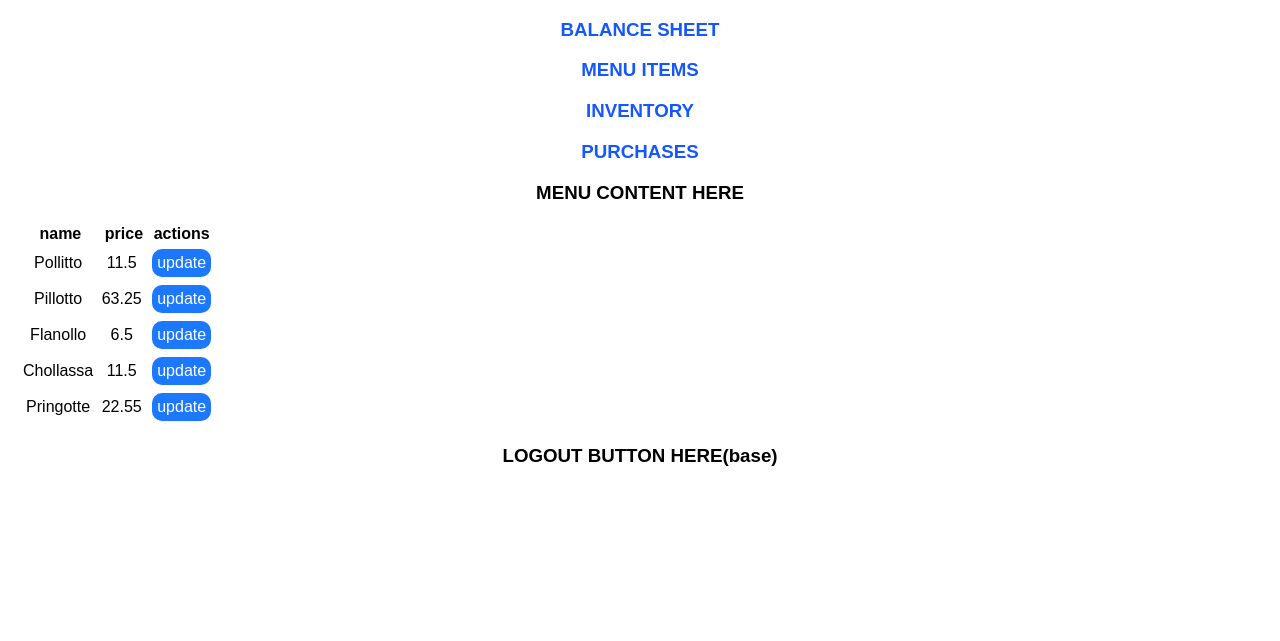
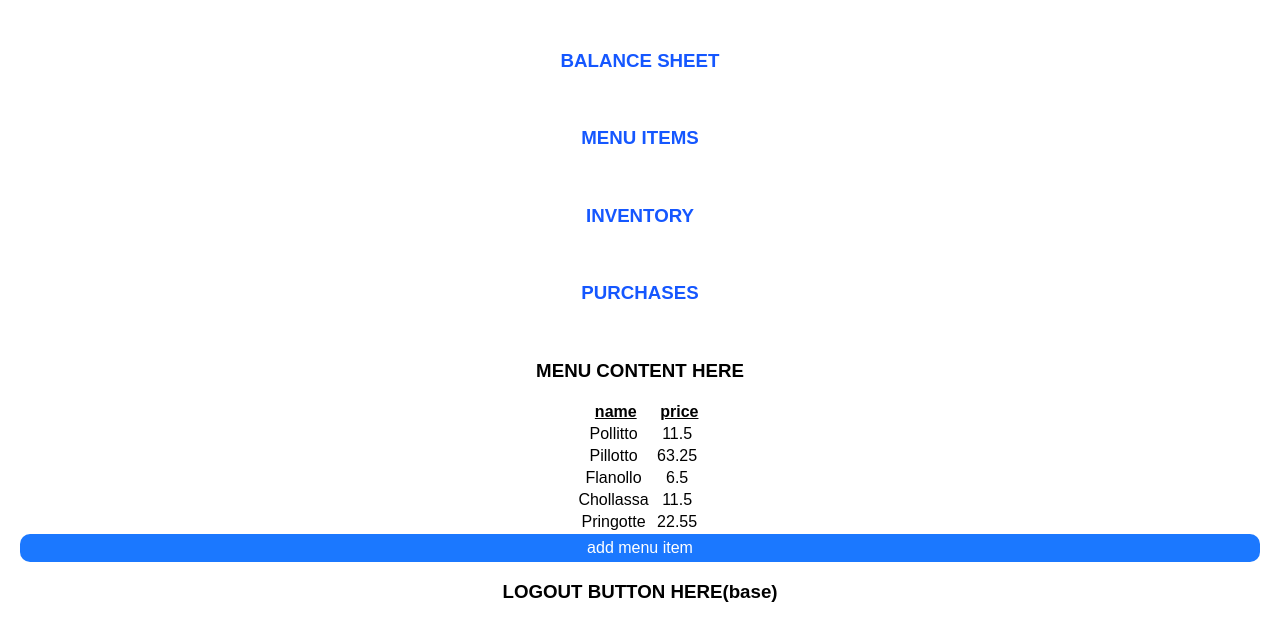
Before and after one commit to artyks/menuTools, a Django app: page /menu in a window 1280 px wide. Shown: the top 641 px of the page. Run offline with Django 3.2, Linux system fonts and the light colour scheme; data comes from the database, SQL or seed files in the repository.

Commit message:
menu items page done. It links to add menu item page

```diff
--- a/inventory/static/inventory/style.css
+++ b/inventory/static/inventory/style.css
@@ -37,7 +37,7 @@ header {
 
 .navbar {
   margin-top: 50px;
-  display: flex;
+  /* display: flex; */
   width: 100%;
 }
 
@@ -108,6 +108,11 @@ ul {
   position: relative;
 }
 
+table.line-table{
+    margin-left: auto;
+    margin-right: auto;
+}
+
 .line-table li::before {
   content: "";
   position: absolute;
@@ -168,3 +173,6 @@ a {
 a:hover {
   font-weight: bold;
 }
+thead {
+    text-decoration: underline;
+}
--- /dev/null
+++ b/inventory/templates/inventory/add_menu_item.html
@@ -0,0 +1,5 @@
+{% extends './base.html' %}
+{% block content %}
+<h3>ADD MENU ITEM CONTENT</h3>
+{{ block.super }}
+{% endblock %}
--- a/inventory/templates/inventory/home.html
+++ b/inventory/templates/inventory/home.html
@@ -1,11 +1,11 @@
 {% extends './base.html' %}
 {% block content %}
-<!-- <nav class="navbar"> -->
+<nav class="navbar">
 <a class="nav-item" href="{% url 'balancesheet' %}"><h3>BALANCE SHEET</h3></a>
 <a class="nav-item" href="{% url 'menu' %}"><h3>MENU ITEMS</h3></a>
 <a class="nav-item" href="{% url 'inventory' %}"><h3>INVENTORY</h3></a>
 <a class="nav-item" href="{% url 'purchases' %}"><h3>PURCHASES</h3></a>
-<!-- </nav> -->
+</nav>
 
 
 
--- a/inventory/templates/inventory/menu.html
+++ b/inventory/templates/inventory/menu.html
@@ -7,23 +7,23 @@
   <tr>
     <th>name</th>
     <th>price</th>
-    <th>actions</th>
   </tr>
 </thead>
 <tbody>
 {% for item in object_list %}
   <tr>
     <td>{{ item.title }}&nbsp;</td><td>{{ item.price }}&nbsp;</td>
-    <td><a href="#"
-        style="display: inherit; text-align: center; border-radius: 10px; text-decoration: none; color: #FFF; padding: 5px; background-color: #1B78FF;">update</a></td>
+
         {% endfor %}
 </tbody>
     </table>
-
+    <a href="{% url "add_menu_item" %}"
+        style="display: inherit; text-align: center; border-radius: 10px; text-decoration: none; color: #FFF; padding: 5px; background-color: #1B78FF;">add menu item</a></td>
 
 
 
 {% endblock %}
 
 <!-- save this anchor for later
-"{% url "update_menu_item" item.id %}" -->
+<!-- <td><a href="#"
+    style="display: inherit; text-align: center; border-radius: 10px; text-decoration: none; color: #FFF; padding: 5px; background-color: #1B78FF;">update</a></td> -->
--- a/inventory/urls.py
+++ b/inventory/urls.py
@@ -2,10 +2,12 @@ from django.urls import path
 from . import views
 
 urlpatterns = [
-    # path("", views.home, name="home"),#function-based, for dev only. delete eventually
+
     path('', views.Home.as_view(), name='home'),#this path won't be used after dev. home.html is not a complete page. the actual home page destination is balancesheet.html
     path('balancesheet', views.BalanceSheet.as_view(), name='balancesheet'),
     path('menu', views.Menu.as_view(), name='menu'),
     path('inventory', views.Inventory.as_view(), name='inventory'),
     path('purchases', views.Purchases.as_view(), name='purchases'),
+    #===paths for views that edit/create ITEMS
+    path('add_menu_item', views.CreateMenuItem.as_view(), name='add_menu_item'),
 ]
--- a/inventory/views.py
+++ b/inventory/views.py
@@ -25,7 +25,11 @@ class Menu(ListView):#template view for now, later ListView
 class Purchases(TemplateView):#template view for now, later ListView
     template_name = "inventory/purchases.html"
 
+#===CLASSES FOR ADDING ITEMS, BASED ON FORMS===
 
-
-# def balancesheet(request):
-    # return render(request, "inventory/balancesheet.html")
+# class CreateMenuItem(CreateView):
+#   model = Line#update
+#   template_name = "inventory/add_menu_item.html"
+#   form_class = LineForm#update
+class CreateMenuItem(TemplateView):#template view for now, later ListView
+    template_name = "inventory/add_menu_item.html"
```
